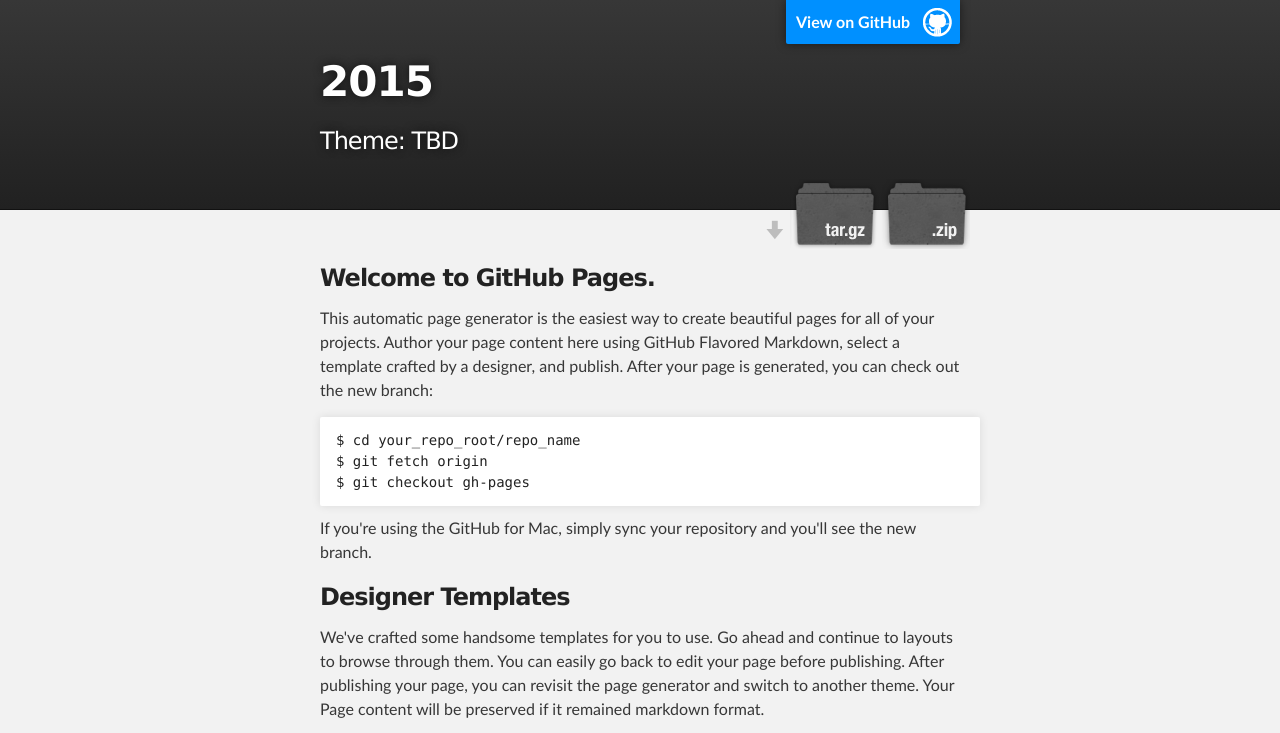
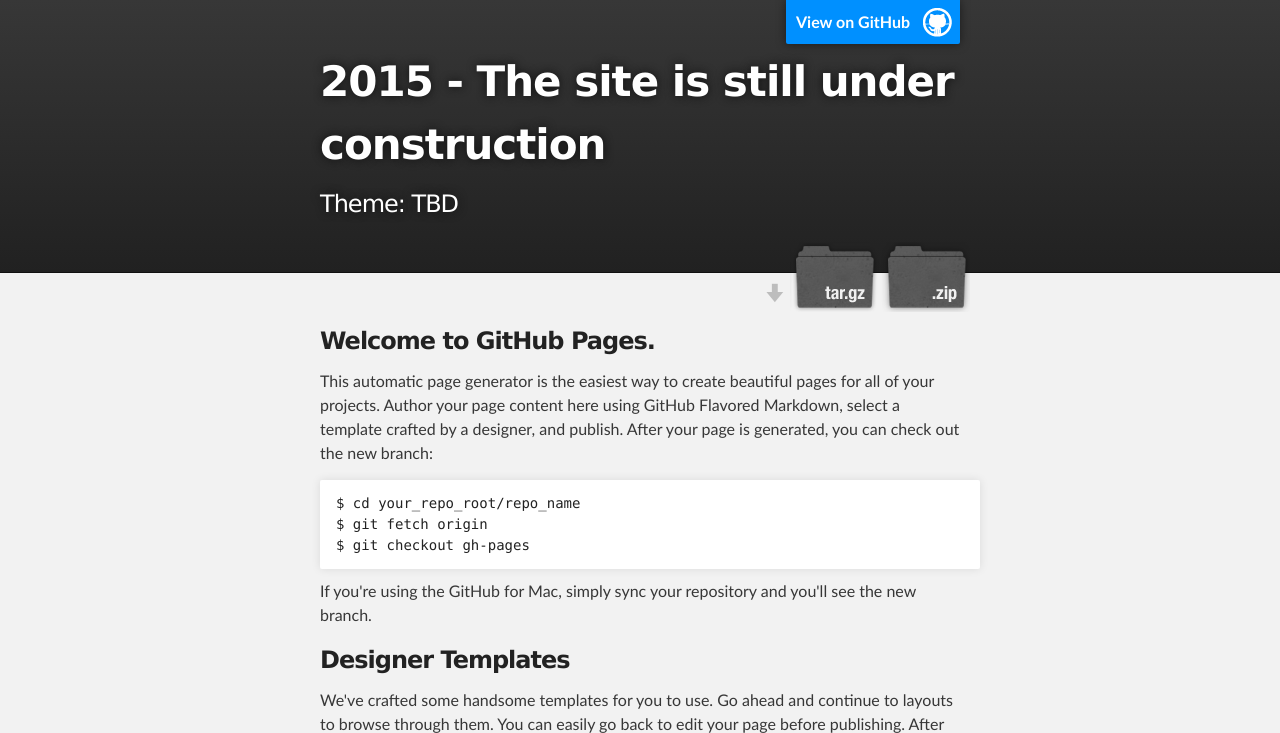
Before and after one commit to atsen-conferences/2015, a plain HTML site: page index.html in a window 1280 px wide. Shown: the top 733 px of the page. Drawn offline with Linux system fonts and the light colour scheme.

Commit message:
Update index.html

```diff
--- a/index.html
+++ b/index.html
@@ -8,7 +8,7 @@
 
     <link rel="stylesheet" type="text/css" media="screen" href="stylesheets/stylesheet.css">
 
-    <title>2015</title>
+    <title>Atsen-Conferences - 2015</title>
   </head>
 
   <body>
@@ -18,7 +18,7 @@
         <header class="inner">
           <a id="forkme_banner" href="https://github.com/atsen-conferences/2015">View on GitHub</a>
 
-          <h1 id="project_title">2015</h1>
+          <h1 id="project_title">2015 - The site is still under construction</h1>
           <h2 id="project_tagline">Theme: TBD</h2>
 
             <section id="downloads">
```
